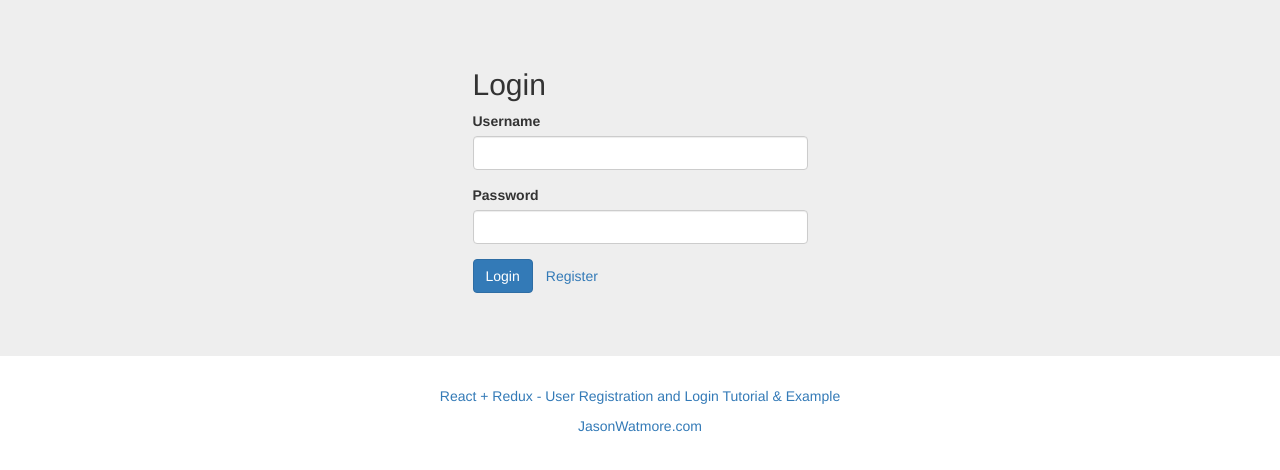
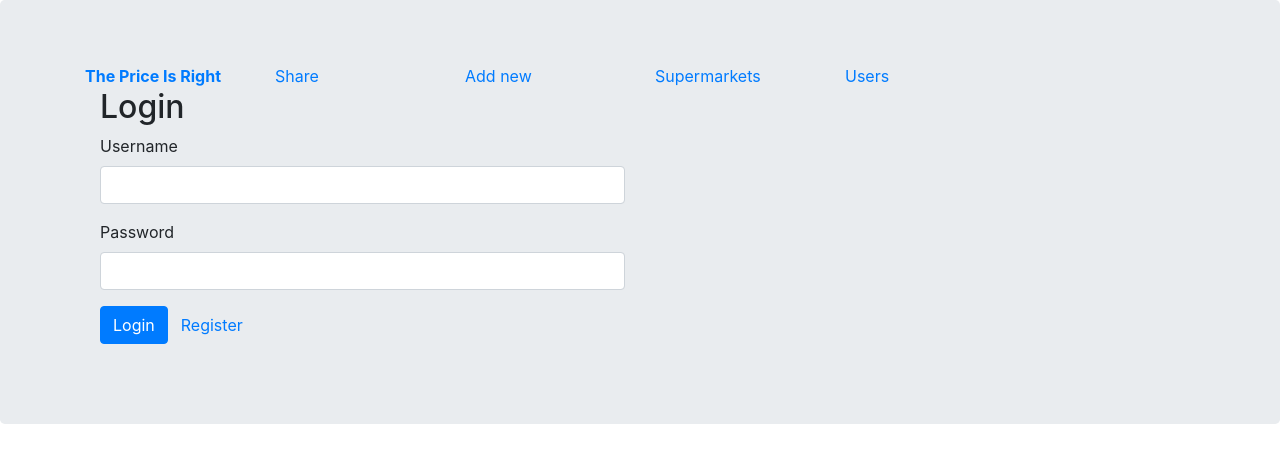
Before and after one commit to coxinho/ThePriceIsRight, a React (Create React App) app in the folder Client/: page /login in a window 1280 px wide. Shown: the top 470 px of the page. Built offline with nearby package versions, Linux system fonts and the light colour scheme.

Commit message:
shearching

```diff
--- a/Client/src/App/App.jsx
+++ b/Client/src/App/App.jsx
@@ -1,5 +1,5 @@
 import React from 'react';
-import { Router, Route } from 'react-router-dom';
+import { Router, Route, Link } from 'react-router-dom';
 import { connect } from 'react-redux';
 
 import { history } from '../_helpers';
@@ -21,32 +21,62 @@ class App extends React.Component {
     }
 
     render() {
-        const { alert } = this.props;
+        const { alert, user } = this.props;
         return (
             <div className="jumbotron">
+                <Router history={history}>
                     <div className="container">
-                    <div className="col-sm-8 col-sm-offset-2">
+                        <div class="row">
+                            <div class="col-sm">
+                                <Link to="/"><b>The Price Is Right</b></Link>
+                            </div>
+                            <div class="col-sm">
+                                <Link to="/share">Share</Link>
+                            </div>
+                            <div class="col-sm">
+                                <Link to="/add-new">Add new</Link>
+                            </div>
+                            <div class="col-sm">
+                                <Link to="/supermarkets">Supermarkets</Link>
+                            </div>
+                            <div class="col-sm">
+                                <Link to="/users">Users</Link>
+                            </div>
+                            <div class="col-sm">
+                                {user && <p>Hi <Link to="/account">{user.firstName}</Link>! <Link to="/login">Logout</Link></p>}
+                            </div>
+                        </div>
+                        <div class="row">
+                            <div className="col-sm">
                                 {alert.message &&
                                     <div className={`alert ${alert.type}`}>{alert.message}</div>
                                 }
-                        <Router history={history}>
+
                                     <div>
                                         <PrivateRoute exact path="/" component={HomePage} />
                                         <Route path="/login" component={LoginPage} />
                                         <Route path="/register" component={RegisterPage} />
+                                        <Route path="/share" component={HomePage} />
+                                        <Route path="/add-new" component={HomePage} />
+                                        <Route path="/supermarkets" component={HomePage} />
+                                        <Route path="/users" component={HomePage} />
+                                        <Route path="/account" component={HomePage} />
+                                    </div>
+                            </div>
+                        </div>
                     </div>
                 </Router>
-                    </div>
-                </div>
             </div>
         );
     }
 }
 
 function mapStateToProps(state) {
-    const { alert } = state;
+    const { alert, authentication } = state;
+    const { user } = authentication;
     return {
-        alert
+        alert,
+        user
     };
 }
 
--- a/Client/src/HomePage/HomePage.jsx
+++ b/Client/src/HomePage/HomePage.jsx
@@ -5,6 +5,16 @@ import { connect } from 'react-redux';
 import { userActions } from '../_actions';
 
 class HomePage extends React.Component {
+    constructor(props) {
+        super(props);
+
+        this.state = {
+            searching: false
+        };
+
+        this.handleSubmit = this.handleSubmit.bind(this);
+    }
+
     componentDidMount() {
         this.props.dispatch(userActions.getAll());
     }
@@ -14,11 +24,29 @@ class HomePage extends React.Component {
     }
 
     render() {
-        const { user, users } = this.props;
+        const { users } = this.props;
+        const { searching } = this.state;
         return (
+            <div class="container">
+                <form name="form" onSubmit={this.handleSubmit}>
+                    <div class="form-row justify-content-between align-items-end">
+                        <div class="col-9">
+                            <input type="text" class="form-control" id="searchterm" placeholder="Search..." />
+                        </div>
+                        <div class="col-3">
+                            <button type="submit" class="btn btn-primary btn-block">Search</button>
+                        </div>
+                    </div>
+                </form>
+                {searching &&
+                    <div class="row justify-content-center">
+                        <h1>Searching...</h1>
+                    </div>
+                }
+
+
+
                 <div className="col-md-6 col-md-offset-3">
-                <h1>Hi {user.firstName}!</h1>
-                <p>You're logged in with React!!</p>
                     <h3>All registered users:</h3>
                     {users.loading && <em>Loading users...</em>}
                     {users.error && <span className="text-danger">ERROR: {users.error}</span>}
@@ -36,11 +64,34 @@ class HomePage extends React.Component {
                             )}
                         </ul>
                     }
-                <p>
-                    <Link to="/login">Logout</Link>
-                </p>
+                </div>
             </div>
         );
+    }
+
+	handleSubmit(e) {
+        e.preventDefault();
+
+        this.setState({ searching: true });
+
+		// Get search term
+		/*const term = $('#search').val();
+		if (term === '') {
+			this.props.snackbarMessage('Empty query!');
+			return;
+		}
+		// Pedir ao servidor para nos devolver toda a info acerca deste producto/ean
+		//const url = `${config.baseURL}:${config.apiPort}/api/product?search=${term}`;
+		const url = `http://localhost:5000/api/product?search=${term}`;
+		axios.get(url)
+		.then(function (response) {
+			console.log(response);
+			//this.setState({results: response});
+		})
+		.catch((error) => {
+			console.log(error);
+			//this.props.snackbarMessage(error);
+		});*/
 	}
 }
 
--- a/Client/src/_services/user.service.js
+++ b/Client/src/_services/user.service.js
@@ -1,7 +1,7 @@
 import config from 'config';
 import { authHeader } from '../_helpers';
 
-config.apiUrl = 'http://localhost:5000';
+//config.apiUrl = 'https://localhost:5001';
 
 export const userService = {
     login,
--- a/Client/src/index.html
+++ b/Client/src/index.html
@@ -2,8 +2,8 @@
 <html lang="en">
 <head>
     <meta charset="UTF-8">
-    <title>React + Redux - User Registration and Login Example & Tutorial</title>
-    <link rel="stylesheet" href="https://netdna.bootstrapcdn.com/bootstrap/3.3.7/css/bootstrap.min.css" />
+    <title>The Price Is Right</title>
+    <link rel="stylesheet" href="https://netdna.bootstrapcdn.com/bootstrap/4.3.1/css/bootstrap.min.css" />
     <style>
         a { cursor: pointer; }
         .help-block { font-size: 12px; }
@@ -12,14 +12,6 @@
 <body>
     <div id="app"></div>
 
-    <!-- credits -->
-    <div class="text-center">
-        <p>
-            <a href="http://jasonwatmore.com/post/2017/09/16/react-redux-user-registration-and-login-tutorial-example" target="_top">React + Redux - User Registration and Login Tutorial & Example</a>
-        </p>
-        <p>
-            <a href="http://jasonwatmore.com" target="_top">JasonWatmore.com</a>
-        </p>
-    </div>
+    <div class="text-center"></div>
 </body>
 </html>
```
Also changed, not shown: Client/src/_reducers/authentication.reducer.js (indentation only), Client/src/_reducers/users.reducer.js (indentation only), 2 other files (tests, documents, lock files or other folders). Lines whose indentation alone changed are shown as unchanged.
